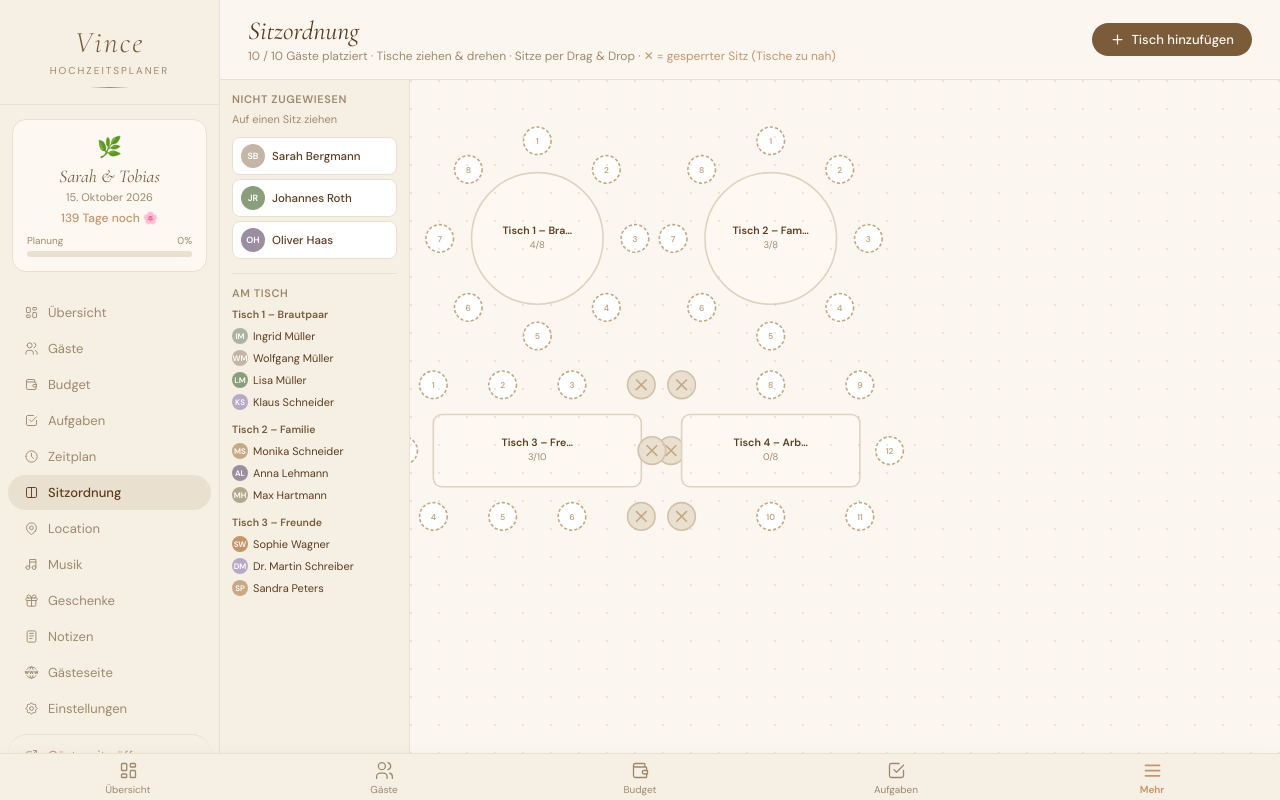
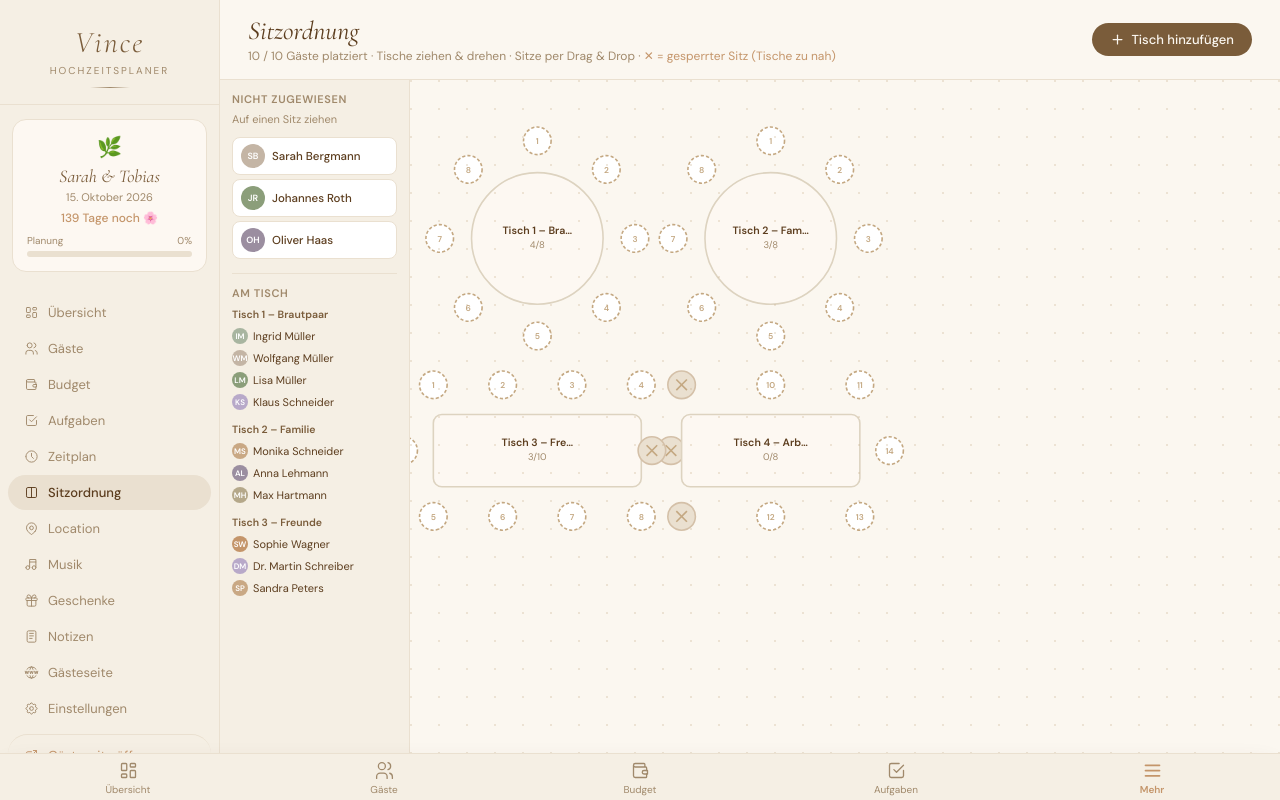
Before and after one commit to TanerTops/Wedding, a React (Vite) app: page /seating in a window 1280 px wide. Built offline with nearby package versions, Linux system fonts and the light colour scheme.

Commit message:
Update Seating.jsx

```diff
--- a/src/pages/Seating.jsx
+++ b/src/pages/Seating.jsx
@@ -137,7 +137,6 @@ function getOBBSeparation(t1, t2) {
 function getBlockedSeats(tables) {
   const blocked = {};
 
-  // Is world point inside table footprint?
   function pointInside(wx, wy, table, pad = SEAT_R) {
     const { rx, ry } = getTableDims(table.shape, table.seats);
     const rot = deg2rad(table.rotation || 0);
@@ -146,28 +145,24 @@ function getBlockedSeats(tables) {
     return Math.abs(dx*cos - dy*sin) < rx + pad && Math.abs(dx*sin + dy*cos) < ry + pad;
   }
 
-  // Seat local coords in its own table
-  function localCoords(wx, wy, table) {
+  function localX(wx, wy, table) {
     const rot = deg2rad(table.rotation || 0);
     const dx = wx - table.x, dy = wy - table.y;
-    const cos = Math.cos(-rot), sin = Math.sin(-rot);
-    return { lx: dx*cos - dy*sin, ly: dx*sin + dy*cos };
+    return dx * Math.cos(-rot) - dy * Math.sin(-rot);
   }
 
-  // Is seat on the HEAD END (short side) of its table? (large |lx|)
-  function isHeadSeat(wx, wy, table) {
-    const { rx } = getTableDims(table.shape, table.seats);
-    return Math.abs(localCoords(wx, wy, table).lx) > rx * 0.55;
+  function localY(wx, wy, table) {
+    const rot = deg2rad(table.rotation || 0);
+    const dx = wx - table.x, dy = wy - table.y;
+    return dx * Math.sin(-rot) + dy * Math.cos(-rot);
   }
 
-  // Are t1 and t2 in head-to-head contact?
-  // Returns true if t2 is along t1's long axis (±X in t1 local space)
-  function isHeadToHead(t1, t2) {
+  // Is t2 along t1's head axis (±X)?
+  function isH2H(t1, t2) {
     const rot1 = deg2rad(t1.rotation || 0);
     const dx = t2.x - t1.x, dy = t2.y - t1.y;
-    const cos1 = Math.cos(-rot1), sin1 = Math.sin(-rot1);
-    const lx = dx*cos1 - dy*sin1;
-    const ly = dx*sin1 + dy*cos1;
+    const lx = dx*Math.cos(-rot1) - dy*Math.sin(-rot1);
+    const ly = dx*Math.sin(-rot1) + dy*Math.cos(-rot1);
     return Math.abs(lx) > Math.abs(ly) * 1.1;
   }
 
@@ -183,63 +178,49 @@ function getBlockedSeats(tables) {
       if (t2.shape === 'round') continue;
       const { rx: rx2, ry: ry2 } = getTableDims(t2.shape, t2.seats);
 
-      // Distance cull
       const ddx = t1.x - t2.x, ddy = t1.y - t2.y;
-      if (Math.sqrt(ddx*ddx + ddy*ddy) > (Math.max(rx1,ry1) + Math.max(rx2,ry2)) * 2 + 90) continue;
+      if (Math.sqrt(ddx*ddx + ddy*ddy) > (Math.max(rx1,ry1) + Math.max(rx2,ry2))*2 + 90) continue;
 
-      const h2h = isHeadToHead(t1, t2);
       const seats2 = getWorldSeats(t2);
+      const h2h = isH2H(t1, t2);
 
-      // Find closest t2 seat to a given world point
-      function closestT2Seat(wx, wy) {
+      seats1.forEach((seat, si) => {
+        const lx1 = localX(seat.wx, seat.wy, t1);
+        const ly1 = localY(seat.wx, seat.wy, t1);
+        const isHead = Math.abs(lx1) > rx1 * 0.55;
+
+        // Find closest t2 seat
         let minD = Infinity, minIdx = -1;
         seats2.forEach((s2, si2) => {
-          const d = Math.hypot(s2.wx - wx, s2.wy - wy);
+          const d = Math.hypot(s2.wx - seat.wx, s2.wy - seat.wy);
           if (d < minD) { minD = d; minIdx = si2; }
         });
-        return { idx: minIdx, dist: minD };
-      }
+        if (minIdx < 0) return;
+        const nearbyThreshold = SEAT_R * 5;
 
-      seats1.forEach((seat, si) => {
-        const { lx: lx1, ly: ly1 } = localCoords(seat.wx, seat.wy, t1);
-        const head1 = Math.abs(lx1) > rx1 * 0.55;
+        if (h2h && isHead && minD < nearbyThreshold) {
+          // HEAD-TO-HEAD: this seat of t1 is near a t2 seat at the contact zone
+          const isCentre = Math.abs(ly1) < ry1 * 0.35;
 
-        if (h2h && head1) {
-          // HEAD-TO-HEAD contact — this is a head-end seat of t1
-
-          // Find nearest t2 seat
-          const { idx: mirrorIdx, dist: mirrorDist } = closestT2Seat(seat.wx, seat.wy);
-          if (mirrorIdx < 0) return;
-          const mirror = seats2[mirrorIdx];
-          const mirrorHead = isHeadSeat(mirror.wx, mirror.wy, t2);
-          const proximity = mirrorDist < SEAT_R * 4 + 20; // seats are close neighbours
-
-          if (proximity) {
-            // CENTRE head seats (directly facing, very close): block BOTH
-            const isCentre = Math.abs(ly1) < ry1 * 0.35;
-            if (isCentre) {
-              blocked[`${t1.id}_${si}`] = true;
-              blocked[`${t2.id}_${mirrorIdx}`] = true;
-            } else {
-              // CORNER seats: block BOTH — they merge into one seat
-              // Use i < j to avoid double-processing: block t1 seat on i<j pass,
-              // block t2 mirror on i>j pass — net result: both blocked, one survives
-              // Actually we want BOTH blocked and exactly ONE rendered.
-              // Strategy: block both, but the seatOffsets counter only counts one.
-              // For rendering: block the one from the table that comes SECOND in group order.
-              // Simpler: always block t1's corner seat; mirror is blocked when j loop hits it.
-              blocked[`${t1.id}_${si}`] = true;
-              blocked[`${t2.id}_${mirrorIdx}`] = true;
+          if (isCentre) {
+            // CENTRE head: directly facing → block BOTH (no seat here at all)
+            blocked[`${t1.id}_${si}`] = true;
+            blocked[`${t2.id}_${minIdx}`] = true;
+          } else {
+            // CORNER head: the two seats become ONE → block only the t2 side (i < j)
+            // When i < j: block t2's corner seat (t1 keeps its corner = the shared seat)
+            // When i > j: t1's corner was already kept, so block t1's (= t2 already kept)
+            // Net: for each pair, the LEFT table keeps its corner, RIGHT table loses it
+            if (i < j) {
+              blocked[`${t2.id}_${minIdx}`] = true;
             }
           }
-        } else if (!h2h) {
-          // LONG-SIDE contact: seat of t1 is inside t2
-          if (!pointInside(seat.wx, seat.wy, t2)) return;
+        } else if (!h2h && pointInside(seat.wx, seat.wy, t2)) {
+          // LONG-SIDE: seat physically inside neighbour → block it
           blocked[`${t1.id}_${si}`] = true;
-          // Mirror-block closest t2 seat if it's also inside t1
-          const { idx: mIdx } = closestT2Seat(seat.wx, seat.wy);
-          if (mIdx >= 0 && pointInside(seats2[mIdx].wx, seats2[mIdx].wy, t1)) {
-            blocked[`${t2.id}_${mIdx}`] = true;
+          // Also block mirror seat on t2 if it's inside t1
+          if (pointInside(seats2[minIdx].wx, seats2[minIdx].wy, t1)) {
+            blocked[`${t2.id}_${minIdx}`] = true;
           }
         }
       });
```
